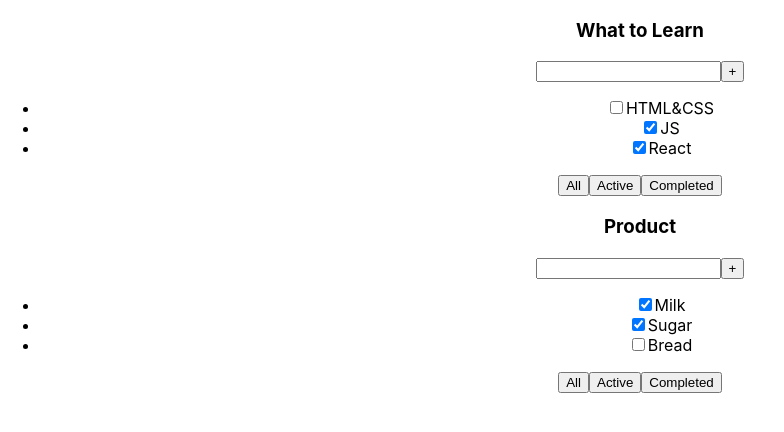
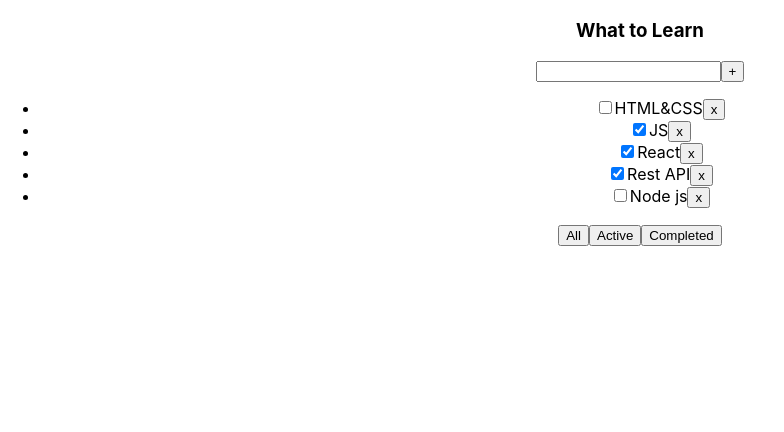
Before and after one commit to casper91044/notation, a React (Create React App) app: page / in a window 1280 px wide. Shown: the top 432 px of the page, without its empty margins (0-784 px from the left). Built offline with nearby package versions, Linux system fonts and the light colour scheme.

Commit message:
Hook useState

```diff
--- a/src/App.tsx
+++ b/src/App.tsx
@@ -1,25 +1,43 @@
-import React from 'react';
+import React, {useState} from 'react';
 import './App.css';
 import {TodoList} from "./TodoList";
 
+export type FilterValuesType = "all" | "completed" | "active";
+
 function App() {
 
-    const task1 = [
+    let [tasks, setTasks] = useState([
         {id: 1, title: "HTML&CSS", isDone: false},
         {id: 2, title: "JS", isDone: true},
-        {id: 3, title: "React", isDone: true}
-    ];
+        {id: 3, title: "React", isDone: true},
+        {id: 4, title: "Rest API", isDone: true},
+        {id: 5, title: "Node js", isDone: false},
+    ]);
 
-    const task2 = [
-        {id: 1, title: "Milk", isDone: true},
-        {id: 2, title: "Sugar", isDone: true},
-        {id: 3, title: "Bread", isDone: false}
-    ];
+    function removeTask(id: number) {
+        let filteredTasks = tasks.filter(t => t.id !== id);
+        setTasks(filteredTasks)
+    }
+
+    let[filter,setFilter] = useState<FilterValuesType>("all");
+    let tasksForTodoList = tasks;
+    if(filter === "active") {
+        tasksForTodoList = tasks.filter(t => t.isDone === false);
+    }
+    if(filter === "completed") {
+        tasksForTodoList = tasks.filter(t => t.isDone === true);
+    }
+    function changeFilter(value: FilterValuesType) {
+        setFilter(value);
+    }
 
   return (
     <div className="App">
-      <TodoList title="What to Learn" tasks={task1}/>
-      <TodoList title="Product" tasks={task2}/>
+      <TodoList title="What to Learn"
+                tasks={tasksForTodoList}
+                removeTask={removeTask}
+                changeFilter={changeFilter}
+      />
     </div>
   );
 }
--- a/src/TodoList.tsx
+++ b/src/TodoList.tsx
@@ -1,4 +1,5 @@
 import React from "react";
+import {FilterValuesType} from "./App";
 
 type TaskType = {
     id: number,
@@ -7,12 +8,15 @@
 }
 
 type PropsType = {
-    title: string;
+    title: string
     tasks: Array<TaskType>
+    removeTask: (taskId: number) => void
+    changeFilter: (value: FilterValuesType) => void
 }
 
 
 export function TodoList(props: PropsType) {
+
     return (
         <div>
             <h3>{props.title}</h3>
@@ -21,14 +25,17 @@
                 <button>+</button>
             </div>
             <ul>
-                <li><input type="checkbox" checked={props.tasks[0].isDone}/><span>{props.tasks[0].title}</span></li>
-                <li><input type="checkbox" checked={props.tasks[1].isDone}/><span>{props.tasks[1].title}</span></li>
-                <li><input type="checkbox" checked={props.tasks[2].isDone}/><span>{props.tasks[2].title}</span></li>
+                {
+                    props.tasks.map(t => <li key={t.id}>
+                        <input type="checkbox" checked={t.isDone}/>
+                        <span>{t.title}</span>
+                        <button onClick={() => {props.removeTask(t.id)}}>x</button>
+                    </li>)}
             </ul>
             <div>
-                <button>All</button>
-                <button>Active</button>
-                <button>Completed</button>
+                <button onClick={() => {props.changeFilter("all")}}>All</button>
+                <button onClick={() => {props.changeFilter("active")}}>Active</button>
+                <button onClick={() => {props.changeFilter("completed")}}>Completed</button>
             </div>
         </div>
     )
```
